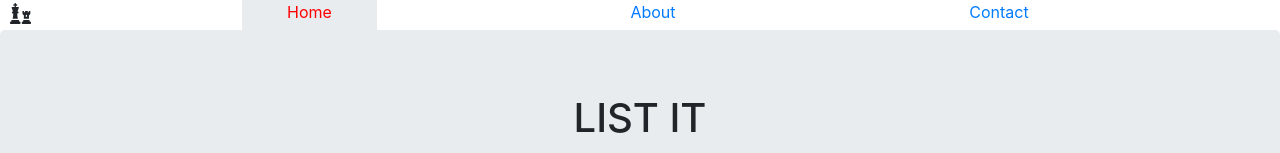
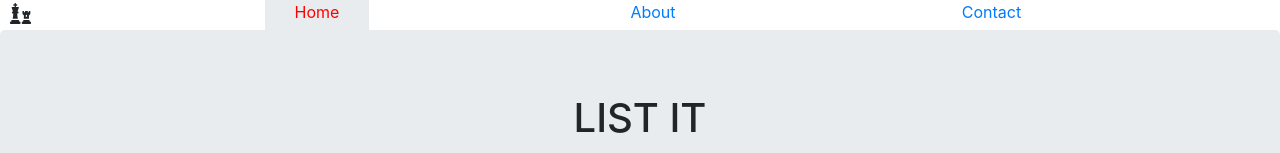
Before and after one commit to Scapigliata/LIST-IT, a React (Create React App) app: page / in a window 1280 px wide. Shown: the top 153 px of the page. Built offline with nearby package versions, Linux system fonts and the light colour scheme; what ludwig-module would draw is missing.

Commit message:
Refactored styling

```diff
--- a/src/App.css
+++ b/src/App.css
@@ -54,7 +54,7 @@
 }
 
 li {
-  width: 130px;
+  width: 100px;
   list-style-type: none;
 }
 
--- a/src/components/Header.js
+++ b/src/components/Header.js
@@ -9,9 +9,9 @@ const Header = () => (
     <FontAwesomeIcon className="chess" icon={faChess} />
     </span>
     <div className="main-nav">
-    <li><NavLink exact to="/" activeStyle={{ color: 'red', padding: '9px 45px', background: 'RGB(232, 236, 239)' }}>Home</NavLink></li>
-    <li><NavLink exact to="/about" activeClassName="activeClassName" activeStyle={{ color: 'red', padding: '9px 50px', background: 'RGB(232, 236, 239)' }}>About</NavLink></li>
-    <li><NavLink exact to="/contact" activeStyle={{ color: 'red', padding: '9px 50px', background: 'RGB(232, 236, 239)' }}>Contact</NavLink></li>
+    <li><NavLink exact to="/" activeStyle={{ color: 'red', padding: '9px 30px', background: 'RGB(232, 236, 239)' }}>Home</NavLink></li>
+    <li><NavLink exact to="/about" activeClassName="activeClassName" activeStyle={{ color: 'red', padding: '9px 30px', background: 'RGB(232, 236, 239)' }}>About</NavLink></li>
+    <li><NavLink exact to="/contact" activeStyle={{ color: 'red', padding: '9px 30px', background: 'RGB(232, 236, 239)' }}>Contact</NavLink></li>
     </div>
   </header>
 );
```
